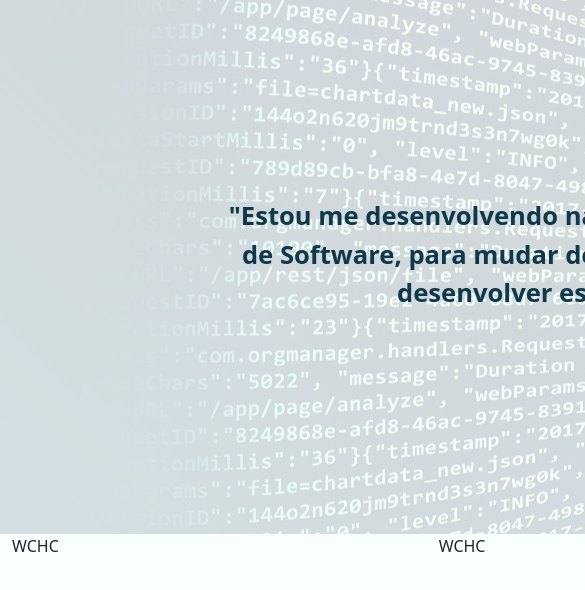
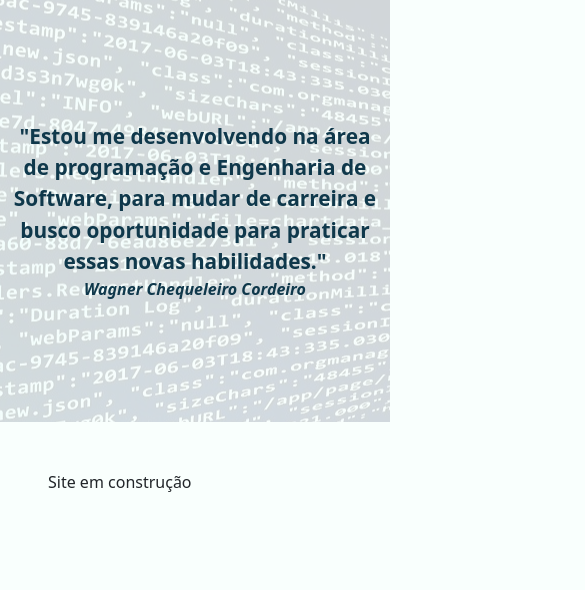
Before and after one commit to wagnerpch/wchc, a plain HTML site: page index.html in a window 390 px wide. Shown: the top 590 px of the page, 585 px wide, since content can reach past the window. Drawn offline with nearby package versions, Linux system fonts and the light colour scheme.

Commit message:
mobile-first

```diff
--- a/index.html
+++ b/index.html
@@ -10,13 +10,13 @@
 </head>
 <body>
     <header>
-        <div class="bg-top">
-            <div class="container">
-                <div class="row">
-                    <div class="col-8 offset-2 align-self-end">
-                        <p class="text-top">"Estou me desenvolvendo na área de programação e Engenharia de Software, para mudar de carreira e buscar oportunidade de desenvolver essas novas habilidades."</p>
+        <div class="container">
+            <div class="bg-top">
+                <div class="row overlay-top row-top">
+                    <div class="col-sm align-self-end">
+                        <p class="text-top">"Estou me desenvolvendo na área de programação e Engenharia de Software, para mudar de carreira e busco oportunidade para praticar essas novas habilidades."</p>
                     </div>
-                    <div class="col-4 offset-6">
+                    <div class="col-sm">
                         <p class="text-autor"><em>Wagner Chequeleiro Cordeiro</em></p>
                     </div>
                 </div>
@@ -26,11 +26,8 @@
     <main>
         <div class="container">
             <div class="row">
-                <div class="col-4">
-                    <p>WCHC</p>
-                </div>
-                <div class="col-4">
-                    <p>WCHC</p>
+                <div class="col-sm p-5">
+                    <p>Site em construção</p>
                 </div>
             </div>
         </div>
--- a/styles/style.css
+++ b/styles/style.css
@@ -19,30 +19,35 @@
 }
 body{
     background-color: var(--color5);
-    width: 1280px;
-    margin: auto;
 }
 .container{
     padding: 0px;
-    background-color: var(--color6);
+}
+.bg-top{
+    display: inline-block;
+    background: url("../img/bg-1280.jpg") no-repeat center;
 }
 .row{
     margin: 0px;
-    height: 534px;
 }
-.bg-top{
-    display: inline-block;
-    height: 534px;
-    background: url("../img/bg-1280.jpg") no-repeat center;
+.bg-top, .row-top, .aviso{
+    height: 50vh;
+}
+.overlay-top{
+    background-color: var(--color6);
 }
 .text-top, .text-autor{
     color: var(--color1);
     margin: auto;
     text-align: center;
-    font-size: 1.6rem;
+    font-size: 1.3rem;
     font-weight: bold;
     opacity: 1;
 }
 .text-autor{
     font-size: 1rem;
 }
+.aviso{
+    background-color: var(--color1);
+    color: var(--color5);
+}
```
